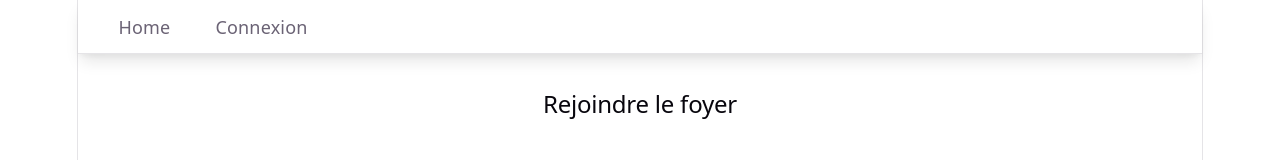
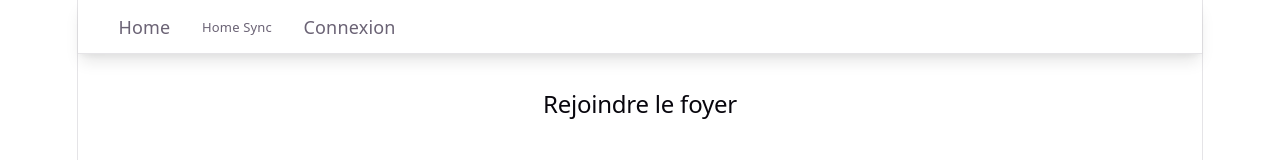
Before and after one commit to Phy1a/SmartHome, a React (Vite) app in the folder Frontend/: page /connexion in a window 1280 px wide. Shown: the top 160 px of the page. Built offline with nearby package versions, Linux system fonts and the light colour scheme.

Commit message:
Changing react router in app.tsx and changing Navbar

```diff
--- a/Frontend/src/App.tsx
+++ b/Frontend/src/App.tsx
@@ -1,28 +1,27 @@
-import { createBrowserRouter, Outlet } from "react-router-dom";
-import Navbar from "./components/NavBar";
+import { BrowserRouter, Navigate, Route, Routes } from "react-router-dom";
+import Applayout from "./pages/AppLayout"
 import Home from "./pages/Home";
 import Form from "./pages/Form";
 //import About from "./pages/About";
 //import Contact from "./pages/Contact";
 
-function Layout() {
+
+function AppRoutes() {
+    return (
+   <Routes>
+      <Route path="/" element={<Applayout title ="Accueil"><Home></Home></Applayout>} />
+      <Route path="/connexion" element={<Applayout title="Connexion"> <Form></Form></Applayout>} />
+      <Route path="*" element={<Navigate to="/" replace />} />
+    </Routes>
+    );
+
+}
+
+
+export default function App() {
   return (
-    <>
-      <Navbar />
-      <main>
-        <Outlet />
-      </main>
-    </>
+    <BrowserRouter>
+        <AppRoutes />
+    </BrowserRouter>
   );
 }
-
-export const router = createBrowserRouter([
-  {
-    path: "/",
-    element: <Layout />,
-    children: [
-      { index: true, element: <Home /> }, //default page
-      { path: "connexion", element: <Form /> },
-    ],
-  },
-]);
--- a/Frontend/src/components/NavBar.tsx
+++ b/Frontend/src/components/NavBar.tsx
@@ -2,18 +2,17 @@ import React from "react";
 import "../css/NavBar.css";
 import { Link } from "react-router-dom";
 
-const NavBar: React.FC = () => {
+function NavBar() : React.JSX.Element{
   return (
     <nav>
       <ul>
         <li>
-          <Link to="">Home</Link>
+          <Link to="/">Home</Link>
         </li>
-        {/* <li><a href="#about">About</a></li> */}
+        <span style={{ fontSize: 13, color: 'var(--text-secondary)' }}>Home Sync</span>
         <li>
-          <Link to="connexion">Connexion</Link>
+          <Link to="/connexion">Connexion</Link>
         </li>
-        {/* <li><a href="#contact">Contact</a></li> */}
       </ul>
     </nav>
   );
--- a/Frontend/src/main.tsx
+++ b/Frontend/src/main.tsx
@@ -1,11 +1,10 @@
 import React from "react";
 import ReactDOM from "react-dom/client";
-import { RouterProvider } from "react-router-dom";
-import { router } from "./App";
+import App from "./App";
 import "./css/index.css";
 
 ReactDOM.createRoot(document.getElementById("root")!).render(
   <React.StrictMode>
-    <RouterProvider router={router} />
+    <App></App>
   </React.StrictMode>
 );
--- /dev/null
+++ b/Frontend/src/pages/AppLayout.tsx
@@ -0,0 +1,19 @@
+import type { ReactNode } from "react";
+import Navbar from "../components/NavBar";
+
+interface AppLayoutProps {
+  children: ReactNode;
+  title: string;
+}
+
+export default function AppLayout({ children, title } : AppLayoutProps) {
+  return (
+    <div className="app-layout">
+
+      <div className="main-content">
+      <Navbar />
+        <main className="page-wrapper">{children}</main>
+      </div>
+    </div>
+  );
+}
```
